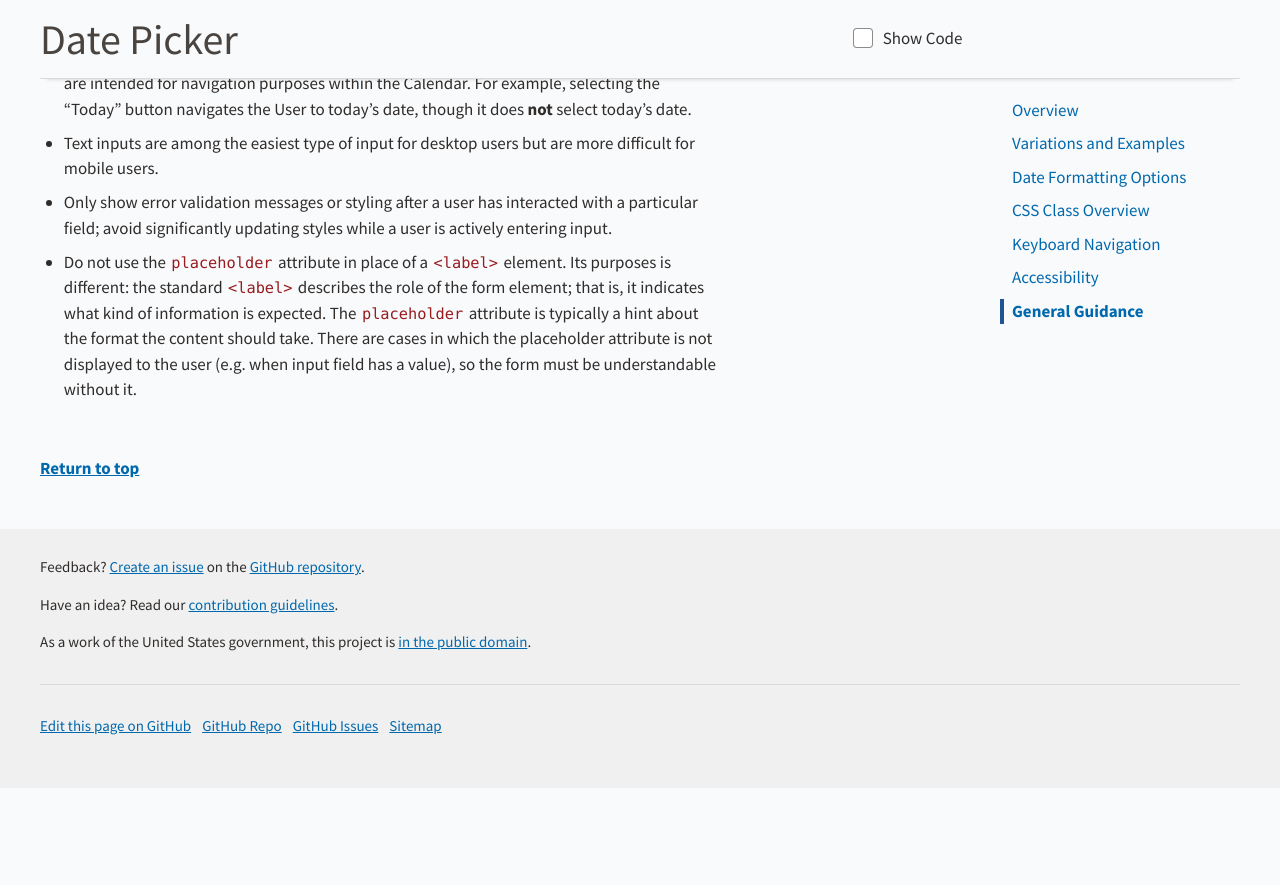
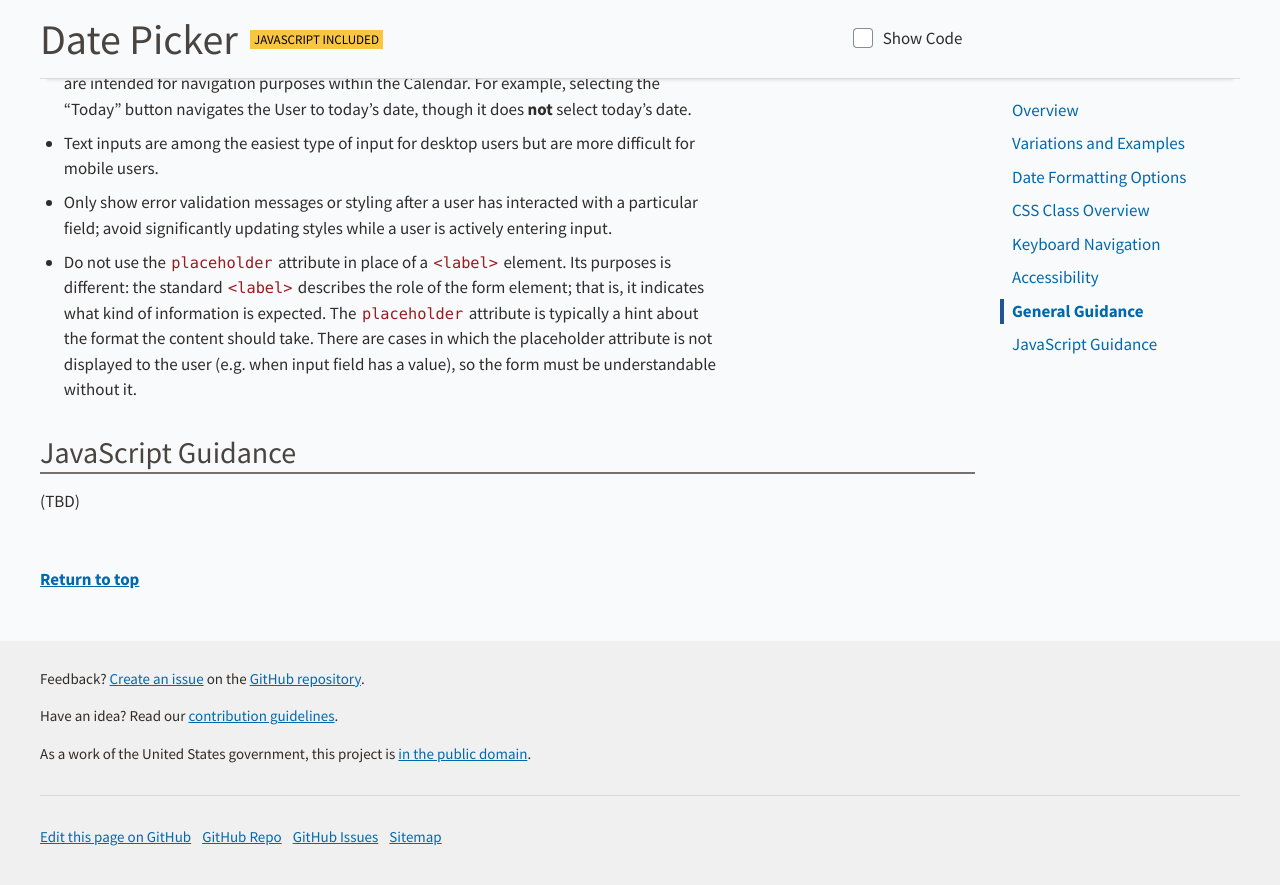
Before and after one commit to USDA-FSA/fsa-design-system, a Jekyll site: the page built from components/date-picker/index.md, in a window 1280 px wide and 900 px high, scrolled down 7259 px. Shown: the top 885 px of the window. Built offline with Jekyll 4.4.1, drawn with Linux system fonts in a browser that asks for light colours; before the commit the page ends 8047 px from its top, so only the background shows below that.

Commit message:
TBD placeholder for Date Picker's "JavaScript Guidance" [amends #254]

````diff
--- a/components/date-picker/index.md
+++ b/components/date-picker/index.md
@@ -5,6 +5,7 @@ title: "Date Picker"
 intro: "The Date Picker augments an Input element or Form Field with the ability to select a date in a Calendar view."
 jump_menu: true
 custom_js: "datepicker-demo.js"
+title_label: 'JavaScript Included'
 ---
 
 <div class="ds-preview">
@@ -48,7 +49,7 @@ The Date Picker can be used with either a basic [Text Input]({{ site.baseurl }}c
 </div>
 
 ```html
-<div class="fsa-field">
+<div class="fsa-field fsa-field--block">
   <label class="fsa-field__label" for="date-picker-block">Date of Birth</label>
   <input placeholder="mm/dd/yyyy" class="fsa-input fsa-field__item" id="date-picker-block" aria-describedby="date-picker-block__help" aria-required="true" name="date-picker-block" type="text" value="">
   <span class="fsa-field__help" id="date-picker-block__help">Example 05/14/1975</span>
@@ -103,7 +104,7 @@ You can only allow for the selection of specific weekdays on the calendar, by as
 </div>
 
 ```html
-<div class="fsa-field fsa-field--block">
+<div class="fsa-field">
   <label class="fsa-field__label" for="date-picker-disabledweekends">Select Date</label>
   <input placeholder="mm/dd/yyyy" class="fsa-input fsa-field__item" id="date-picker-disabledweekends" aria-describedby="date-picker-disabledweekends__help" aria-required="true" name="date-picker-disabledweekends" type="text" value="">
   <span class="fsa-field__help" id="date-picker-disabledweekends__help">Example 07/04/2019</span>
@@ -131,7 +132,7 @@ Additional JavaScript methods can be used to limit the selection of a date. If y
 </div>
 
 ```html
-<div class="fsa-field fsa-field--block">
+<div class="fsa-field">
   <label class="fsa-field__label" for="date-picker-upper-lower">Select Date Between 04/07/2019 - Today</label>
   <input placeholder="mm/dd/yyyy" class="fsa-input fsa-field__item" id="date-picker-upper-lower" aria-describedby="date-picker-upper-lower__help" aria-required="true" name="date-picker-upper-lower" type="text" value="">
   <span class="fsa-field__help" id="date-picker-upper-lower__help">Example 06/06/2019</span>
@@ -162,7 +163,7 @@ By utilising the <code>staticPos</code> property and setting the value to <code>
 </div>
 
 ```html
-<div class="fsa-field fsa-field--block">
+<div class="fsa-field">
   <label class="fsa-field__label" for="date-picker-static-display">Select Date</label>
   <input placeholder="mm/dd/yyyy" class="fsa-input fsa-field__item" id="date-picker-static-display" aria-describedby="date-picker-static-display__help" aria-required="true" name="date-picker-static-display" type="text" value="">
   <span class="fsa-field__help" id="date-picker-static-display__help">Example 05/14/1975</span>
@@ -191,7 +192,7 @@ Adding the <code>disabled</code> parameter to the `<input>` element disables bot
 </div>
 
 ```html
-<div class="fsa-field fsa-field--block">
+<div class="fsa-field">
   <label class="fsa-field__label" for="date-picker-static-display-disabled">Select Date</label>
   <input placeholder="mm/dd/yyyy" disabled class="fsa-input fsa-field__item" id="date-picker-static-display-disabled" aria-describedby="date-picker-static-display-disabled__help" aria-required="true" name="date-picker-static-display-disabled" type="text" value="">
   <span class="fsa-field__help" id="date-picker-static-display-disabled__help">Example 05/14/1975</span>
@@ -219,7 +220,7 @@ To augment the visual impact of date selection, you can add a status message, dy
 </div>
 
 ```html
-<div class="fsa-field fsa-field--block">
+<div class="fsa-field">
   <label class="fsa-field__label" for="date-picker-status">Select Date</label>
   <input placeholder="mm/dd/yyyy" class="fsa-input fsa-field__item" id="date-picker-status" aria-describedby="date-picker-status__help" aria-required="true" name="date-picker-status" type="text" value="">
   <span class="fsa-field__help" id="date-picker-status__help">Example 05/14/1975</span>
@@ -487,3 +488,7 @@ If you customize the text inputs, ensure they continue to meet the the accessibi
 * Text inputs are among the easiest type of input for desktop users but are more difficult for mobile users.
 * Only show error validation messages or styling after a user has interacted with a particular field; avoid significantly updating styles while a user is actively entering input.
 * Do not use the `placeholder` attribute in place of a `<label>` element. Its purposes is different: the standard `<label>` describes the role of the form element; that is, it indicates what kind of information is expected. The `placeholder` attribute is typically a hint about the format the content should take. There are cases in which the placeholder attribute is not displayed to the user (e.g. when input field has a value), so the form must be understandable without it.
+
+## JavaScript Guidance
+
+(TBD)
````
